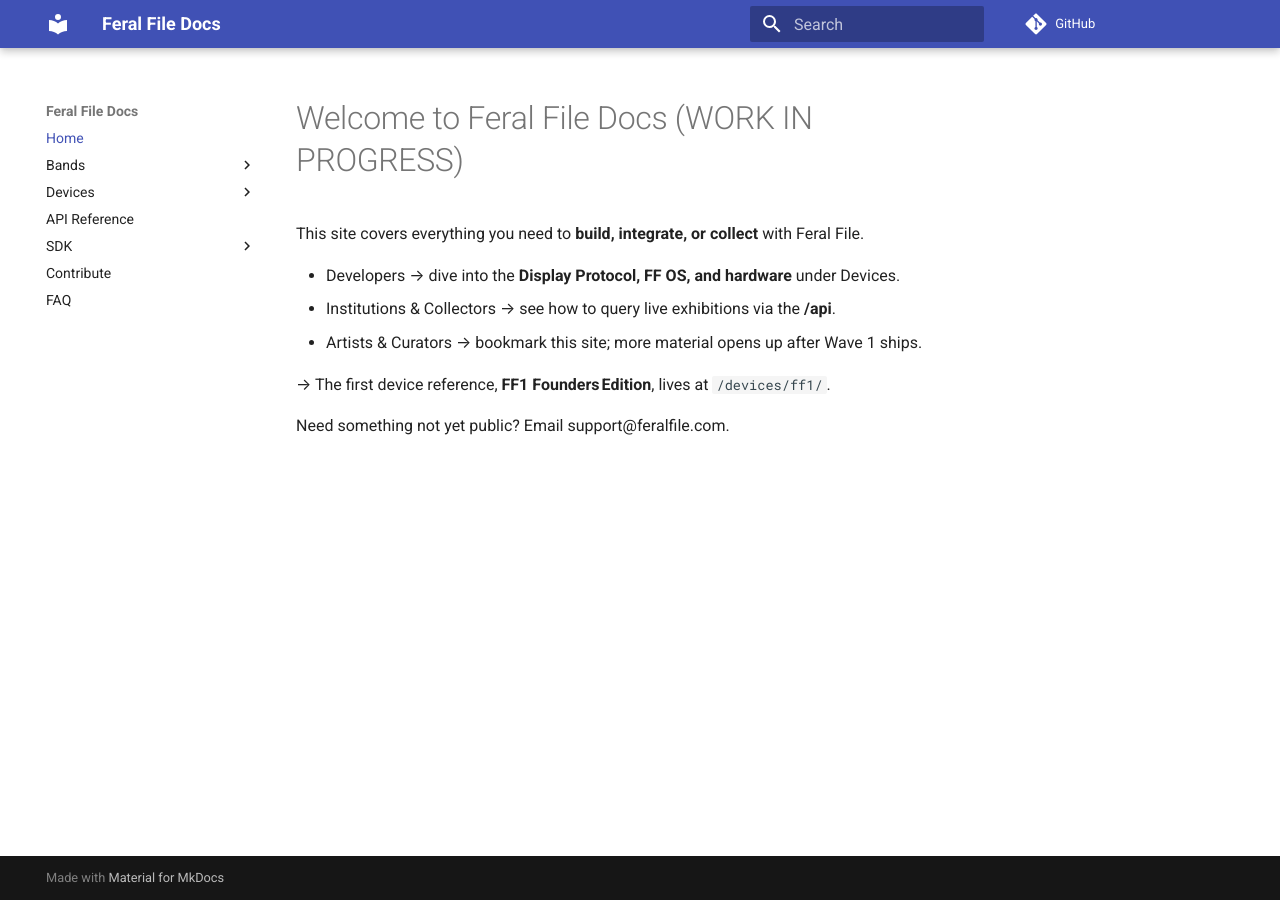
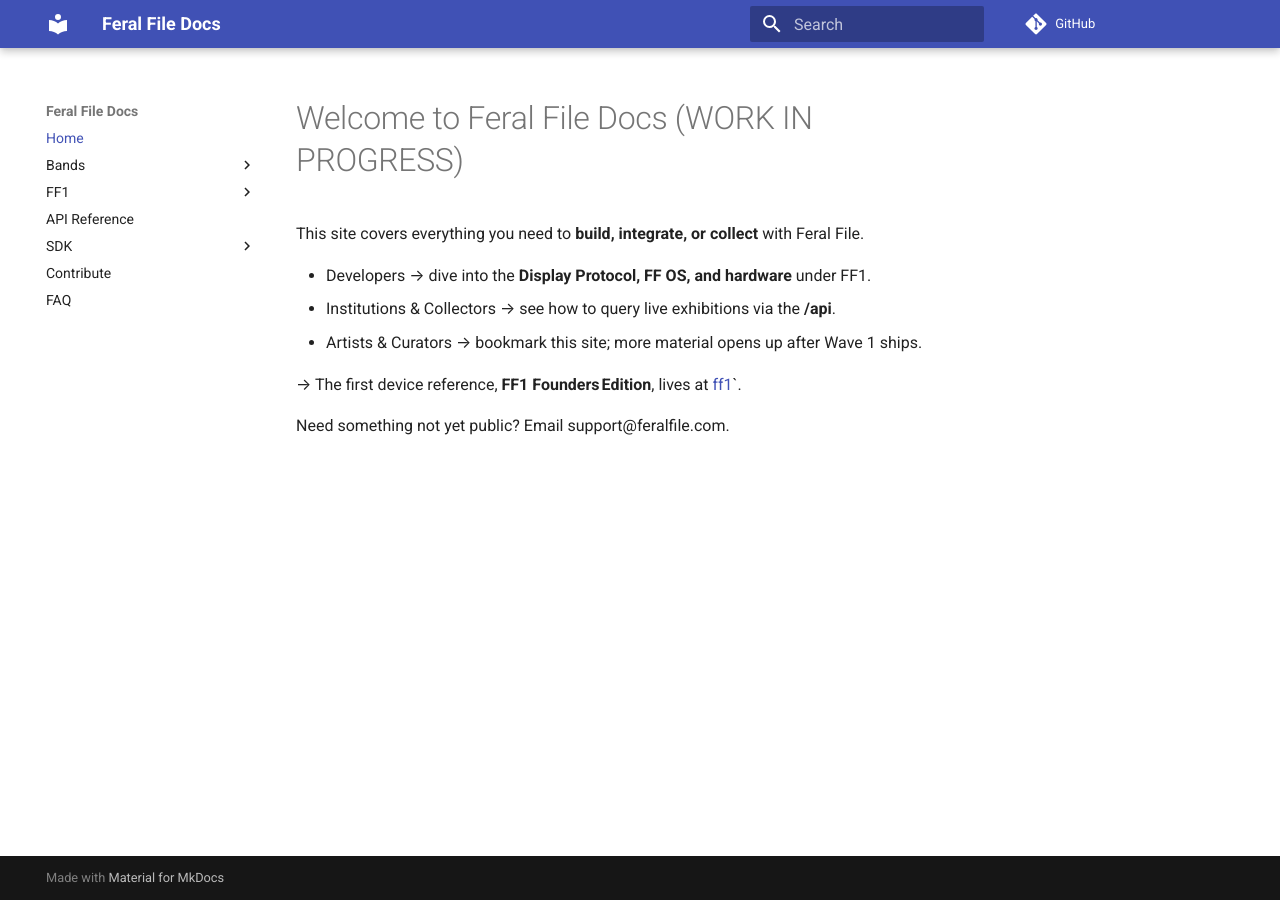
Before and after one commit to feral-file/docs, an MkDocs documentation site: the page built from docs/index.md, in a window 1280 px wide. Built offline with MkDocs 1.6.1 and Material for MkDocs 9.7.7, drawn with Linux system fonts in a browser that asks for light colours; comment, search, counter and statistics services are not loaded; some of the changed lines change nothing that is shown.

Commit message:
Move FF1 to the top menu

```diff
--- a/docs/index.md
+++ b/docs/index.md
@@ -2,10 +2,10 @@
 
 This site covers everything you need to **build, integrate, or collect** with Feral File.
 
-* Developers → dive into the **Display Protocol, FF OS, and hardware** under Devices.
+* Developers → dive into the **Display Protocol, FF OS, and hardware** under FF1.
 * Institutions & Collectors → see how to query live exhibitions via the **/api**.
 * Artists & Curators → bookmark this site; more material opens up after Wave 1 ships.
 
-→ The first device reference, **FF1 Founders Edition**, lives at `/devices/ff1/`.
+→ The first device reference, **FF1 Founders Edition**, lives at [ff1](/ff1/)`.
 
 Need something not yet public? Email support@feralfile.com.
--- a/mkdocs.yml
+++ b/mkdocs.yml
@@ -6,23 +6,22 @@
 nav:
   - Home: index.md
   - Bands:
-      - Overview: bands/overview.md
-  - Devices:
-      - FF1:
-          - Overview: devices/ff1/docs/index.md
-          - Get Started:
-              - Quickstart: devices/ff1/docs/getting-started/quickstart.md
-              - Playlists: devices/ff1/docs/getting-started/playlists.md
-              - Flashing: devices/ff1/docs/getting-started/flash-version.md
-          - Hardware:
-              - FF1 Board: devices/ff1/docs/hardware/ff1.md
-              - Enclosure: devices/ff1/docs/hardware/enclosure.md
-          - OS:
-              - Architecture: devices/ff1/docs/os/architecture.md
-              - OTA: devices/ff1/docs/os/ota.md
+    - Overview: bands/overview.md
+  - FF1:
+    - Overview: devices/ff1/docs/index.md
+    - Get Started:
+      - Quickstart: devices/ff1/docs/getting-started/quickstart.md
+      - Playlists: devices/ff1/docs/getting-started/playlists.md
+      - Flashing: devices/ff1/docs/getting-started/flash-version.md
+    - Hardware:
+      - FF1 Board: devices/ff1/docs/hardware/ff1.md
+      - Enclosure: devices/ff1/docs/hardware/enclosure.md
+    - OS:
+      - Architecture: devices/ff1/docs/os/architecture.md
+      - OTA: devices/ff1/docs/os/ota.md
   - API Reference: api/reference.md
   - SDK:
-      - Python: sdk/python.md
+    - Python: sdk/python.md
   - Contribute: contribute.md
   - FAQ: faq.md
 
```
Also changed, not shown: .gitmodules.
